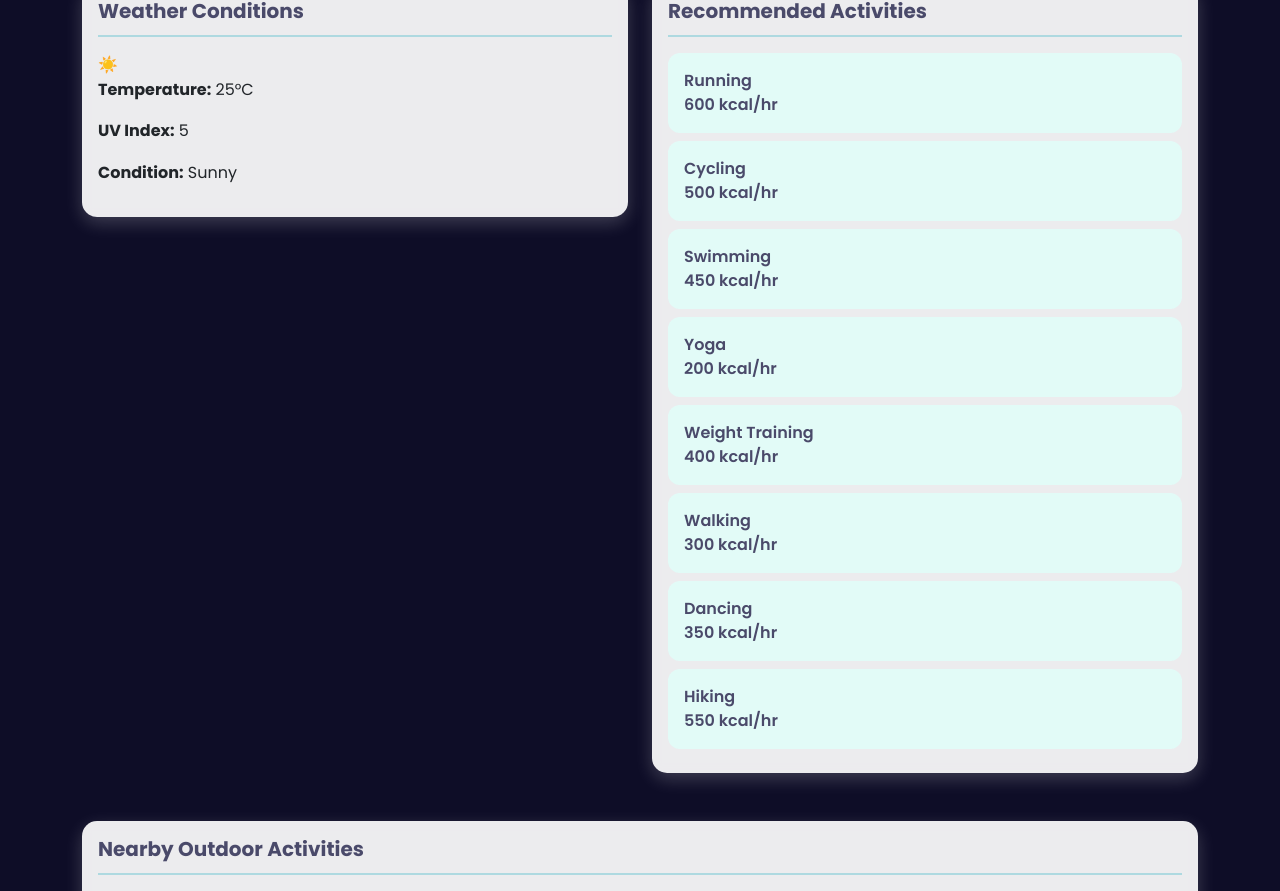
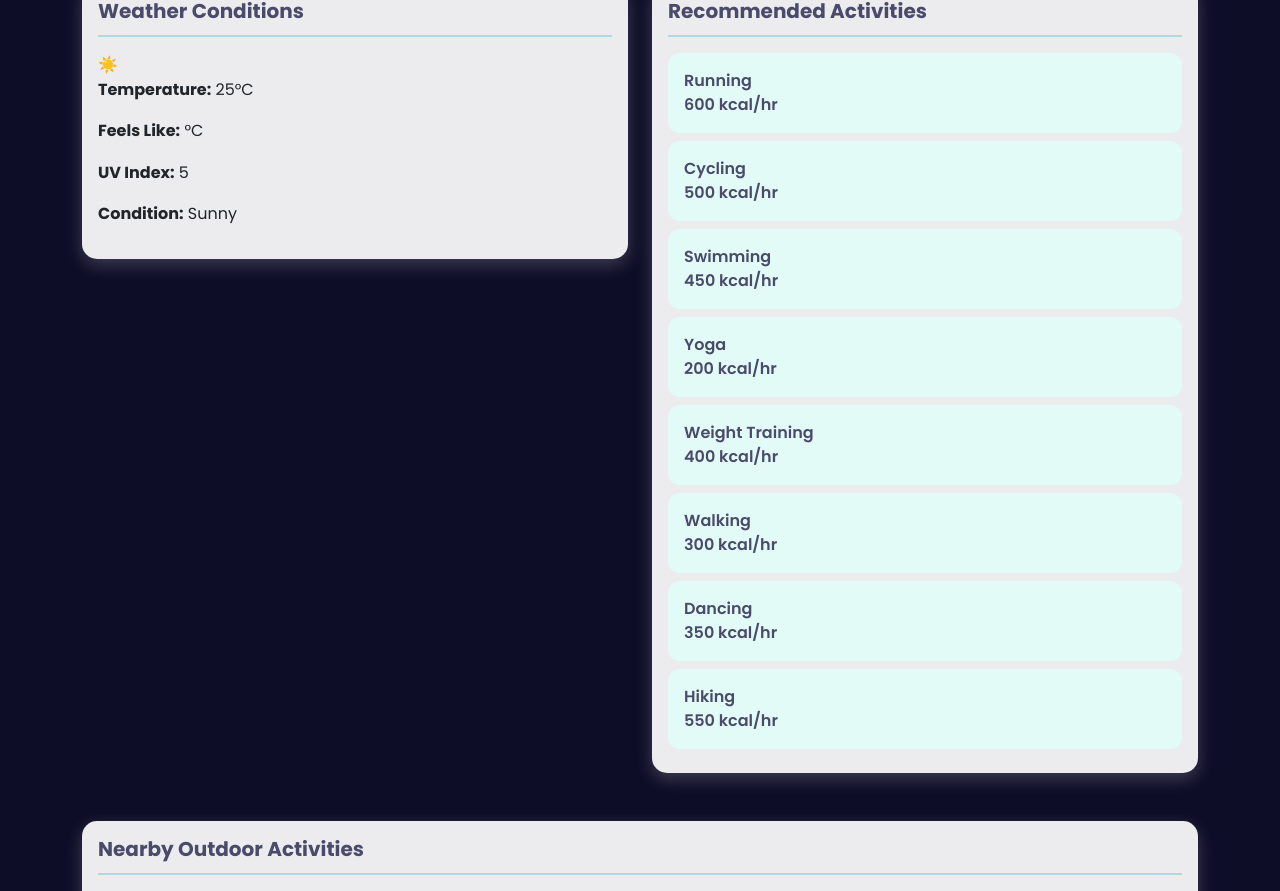
Before and after one commit to Fele-C/IS216-G1T5, a Vue app in the folder draft/: page / in a window 1280 px wide. Shown: the part 989-1880 px from the top of the page. Built offline with nearby package versions, Linux system fonts and the light colour scheme; no server answers.

Commit message:
display for nearby places fixed

```diff
--- a/draft/src/views/Home.vue
+++ b/draft/src/views/Home.vue
@@ -46,6 +46,7 @@
                   <div class="weather-icon">☀️</div>
                   <div class="weather-details">
                     <p><strong>Temperature:</strong> {{ weather.temperature }}°C</p>
+                    <p><strong>Feels Like:</strong> {{ weather.feelsLike }}°C</p>
                     <p><strong>UV Index:</strong> {{ weather.uvIndex }}</p>
                     <p><strong>Condition:</strong> {{ weather.condition }}</p>
                   </div>
@@ -109,7 +110,7 @@
                     <div class="place-details">
                       <span class="badge">{{ place.price }}</span>
                       <span class="badge">{{ place.crowdLevel }}</span>
-                      <span class="badge">{{ place.distance }} km</span>
+                      <span class="badge">{{ place.distanceKm }} km</span>
                     </div>
                   </div>
                 </div>
```
